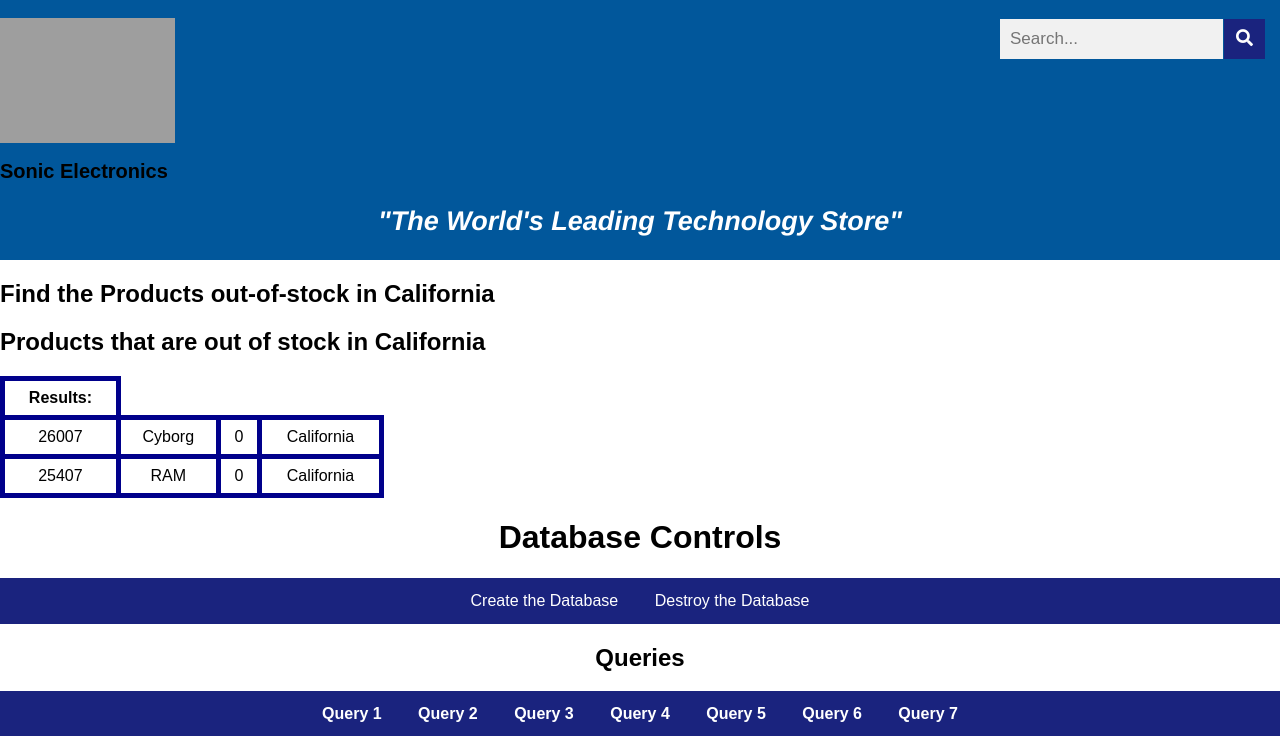
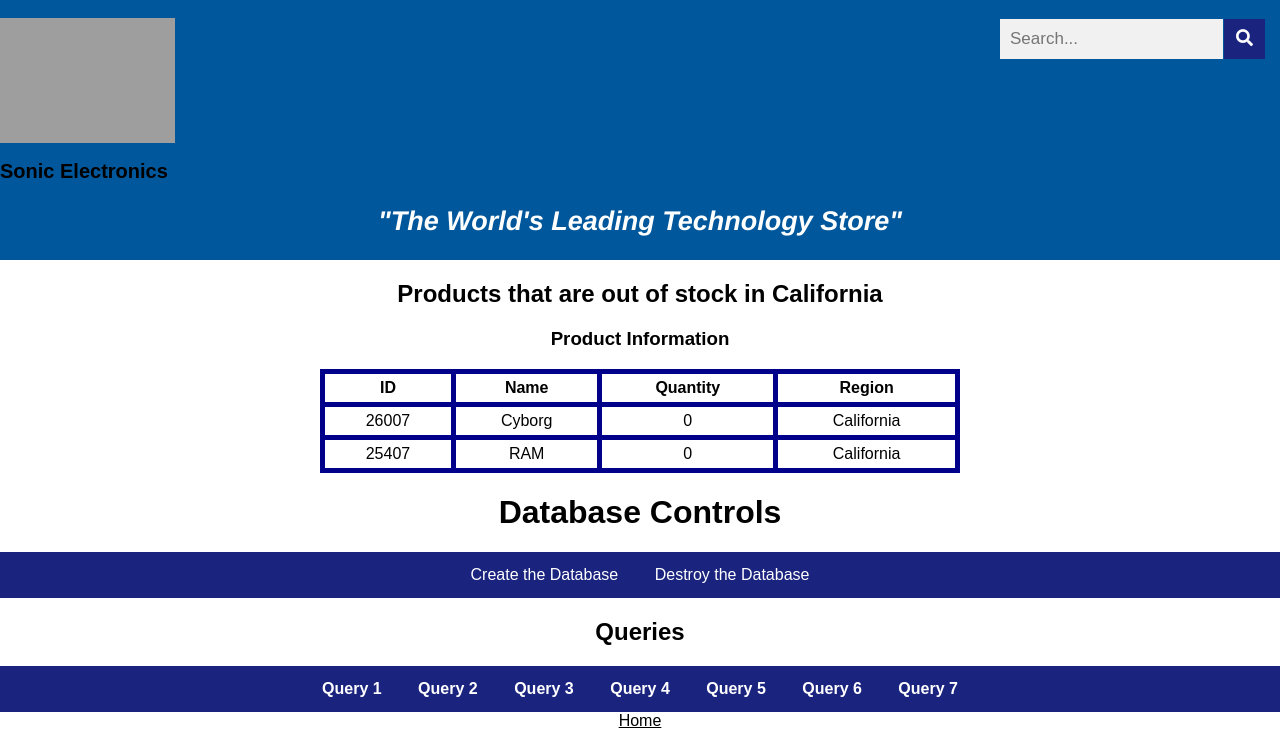
Before and after one commit to Tyler-McCaleb/Sonic-Electronic, a PHP site: page /queryFive.php in a window 1280 px wide. Shown: the top 736 px of the page. Run offline with PHP 8.4, Linux system fonts and the light colour scheme; data comes from the database, SQL or seed files in the repository; some libraries are stand-ins or nearby versions; grey boxes are pictures that could not be loaded.

Commit message:
Update queryFive.php

```diff
--- a/queryFive.php
+++ b/queryFive.php
@@ -1,8 +1,6 @@
 
 <?php include "templates/header.php"; ?>
 <html>
-
-<h2>Find the Products out-of-stock in California</h2>
 
 </html>
 <?php
@@ -46,22 +44,23 @@
 <!-- If there are results put them into a table -->
 <?php
     if ($result && $statement->rowCount() > 0) { ?>
-    <h2>Products that are out of stock in California</h2>
-    <table>
-    <thead>
-    <tr>
-    <th>Results:</th>
-    </tr>
-    <tbody>
+    <h2 align="center">Products that are out of stock in California</h2>
+    <h3 align="center">Product Information</h3>
+    <table id="resultTable" align="center">
+        <tr>
+            <th id="resultHeader">ID</th>
+            <th id="resultHeader">Name</th>
+            <th id="resultHeader">Quantity</th>
+            <th id="resultHeader">Region</th>
+        </tr>
         <?php foreach ($result as $row) { ?>
         <tr>
-        <td><?php echo escape($row["item_id"]); ?></td>
-        <td><?php echo escape($row["product_name"]); ?></td>
-        <td><?php echo escape($row["quantity"]); ?></td>
-        <td><?php echo escape($row["region"]); ?></td>
+            <td id="resultHeader"><?php echo escape($row["item_id"]); ?></td>
+            <td id="resultHeader"><?php echo escape($row["product_name"]); ?></td>
+            <td id="resultHeader"><?php echo escape($row["quantity"]); ?></td>
+            <td id="resultHeader"><?php echo escape($row["region"]); ?></td>
         </tr>
         <?php } ?>
-    </tbody>
     </table>
     <?php } else { ?>
         There are no products out of stock in California.
```
